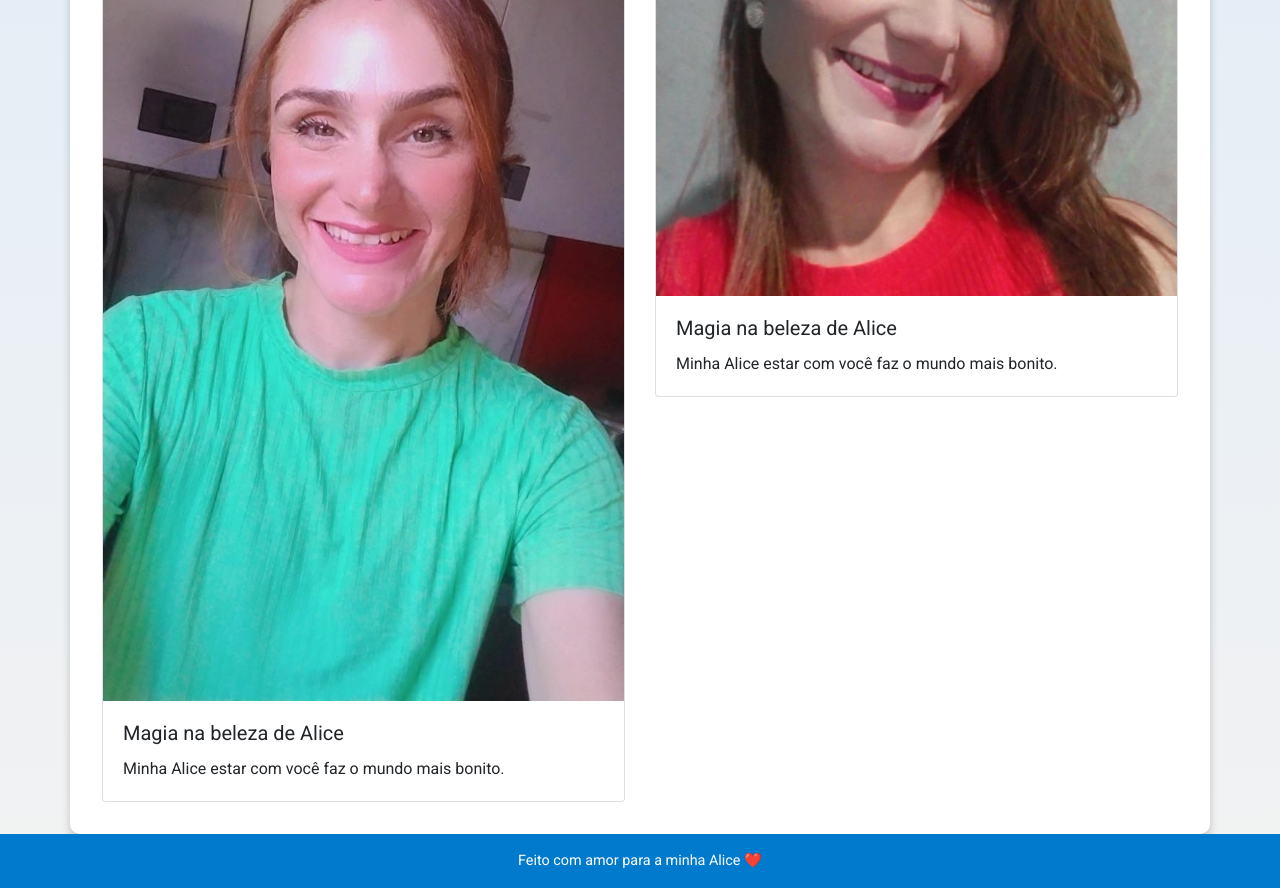
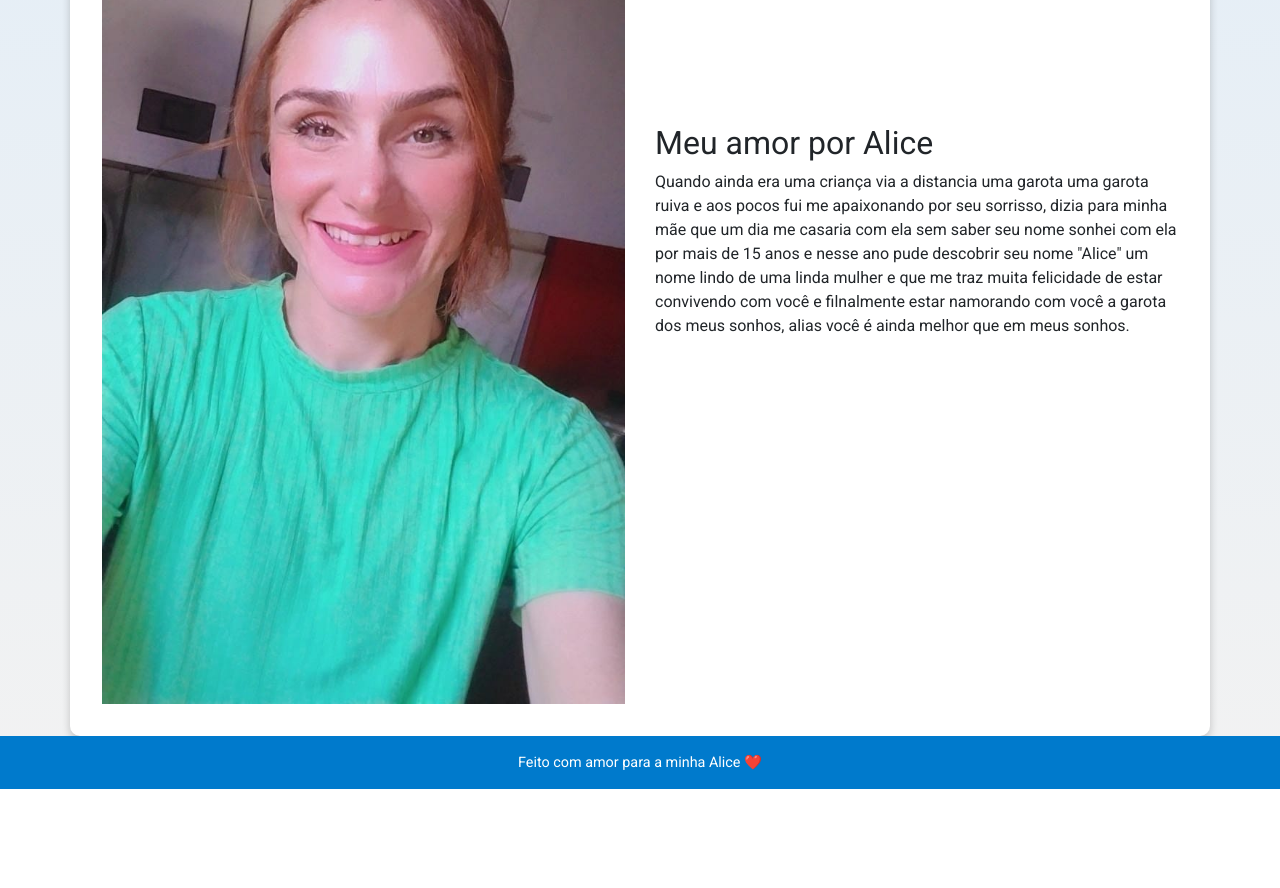
Before and after one commit to IvamNovais/Alice, a plain HTML site: page index.html in a window 1280 px wide. Shown: the part 1740-2628 px from the top of the page. After the commit the page ends 2529 px from the top, so only its background shows below. Drawn offline with nearby package versions, Linux system fonts and the light colour scheme.

Commit message:
amor por Alice

```diff
--- a/index.html
+++ b/index.html
@@ -1,15 +1,18 @@
 <!DOCTYPE html>
 <html lang="pt-br">
+
 <head>
   <meta charset="UTF-8">
   <meta name="viewport" content="width=device-width, initial-scale=1.0">
   <title>Mundo Encantado de Alice</title>
-  <link href="https://fonts.googleapis.com/css2?family=Great+Vibes&family=Roboto:wght@400;700&display=swap" rel="stylesheet">
+  <link href="https://fonts.googleapis.com/css2?family=Great+Vibes&family=Roboto:wght@400;700&display=swap"
+    rel="stylesheet">
   <!-- Link do Bootstrap -->
   <link href="https://stackpath.bootstrapcdn.com/bootstrap/4.5.2/css/bootstrap.min.css" rel="stylesheet">
   <link rel="stylesheet" href="style.css">
   <link rel="shortcut icon" href="./img/file (1).png" type="image/x-icon">
 </head>
+
 <body>
 
   <!-- Cabeçalho -->
@@ -28,7 +31,9 @@
     <p>Alice, uma ruiva mágica de olhos verdes, tão encantadora quanto o País das Maravilhas.</p>
     <p>Ela é a razão pela qual os meus dias são cheios de magia.</p>
     <p>
-        Você me faz me sentir como o chapeleiro, louco por você. Me leve ao seu mundo de fantasias, faça tudo se colorir de vermelho cobre, trazendo de novo a esperança, a alegria ao mundo. Meu amor por você, Alice, vai além da fantasia. É maior que qualquer País das Maravilhas, e é real.
+      Você me faz me sentir como o chapeleiro, louco por você. Me leve ao seu mundo de fantasias, faça tudo se colorir
+      de vermelho cobre, trazendo de novo a esperança, a alegria ao mundo. Meu amor por você, Alice, vai além da
+      fantasia. É maior que qualquer País das Maravilhas, e é real.
     </p>
   </section>
 
@@ -69,28 +74,22 @@
     </div>
   </section>
 
+
+
+
   <section class="section-content container">
     <h2>Sorisso que traz a luz ao mundo</h2>
-    <div class="row ">
-      <!-- Card 1 -->
+    <div class="row align-items-center ">
+      <div class=" col-sm-12 col-md-6 mb-6">
+        <img src="./img/WhatsApp Image 2024-12-12 at 15.17.49.jpeg" class="card-img-top" alt="Imagem 1">
+      </div>
       <div class="col-sm-12 col-md-6 mb-6">
-        <div class="card">
-          <img src="./img/WhatsApp Image 2024-12-12 at 15.17.49.jpeg" class="card-img-top" alt="Imagem 1">
-          <div class="card-body">
-            <h5 class="card-title">Magia na beleza de Alice</h5>
-            <p class="card-text">Minha Alice estar com você faz o mundo mais bonito.</p>
-          </div>
-        </div>
-      </div>
-      <!-- Card 2 -->
-      <div class="col-sm-12 col-md-6 mb-6">
-        <div class="card">
-          <img src="./img/WhatsApp Image 2024-12-12 at 15.32.20.jpeg" class="card-img-top" alt="Imagem 1">
-          <div class="card-body">
-            <h5 class="card-title">Magia na beleza de Alice</h5>
-            <p class="card-text">Minha Alice estar com você faz o mundo mais bonito.</p>
-          </div>
-        </div>
+        <h2>Meu amor por Alice</h2>
+        <p>Quando ainda era uma criança via a distancia uma garota uma garota ruiva e aos pocos fui me apaixonando por
+          seu sorrisso, dizia para minha mãe que um dia me casaria com ela sem saber seu nome sonhei com ela por mais de
+          15 anos e nesse ano pude descobrir seu nome "Alice" um nome lindo de uma linda mulher e que me traz muita
+          felicidade de estar convivendo com você e filnalmente estar namorando com você a garota dos meus sonhos, alias
+          você é ainda melhor que em meus sonhos.</p>
       </div>
     </div>
   </section>
@@ -106,4 +105,5 @@
   <script src="https://cdn.jsdelivr.net/npm/@popperjs/core@2.9.2/dist/umd/popper.min.js"></script>
   <script src="https://stackpath.bootstrapcdn.com/bootstrap/4.5.2/js/bootstrap.min.js"></script>
 </body>
+
 </html>
--- a/style.css
+++ b/style.css
@@ -38,3 +38,12 @@ body {
     color: white;
     font-size: 0.9rem;
   }
+  .amor{
+    background-image: url("./img/WhatsApp\ Image\ 2024-12-12\ at\ 15.17.49.jpeg");
+    background-size: cover;
+    background-position: center;
+    height: 900px;
+    color: white;
+    text-shadow: 2px 2px 4px #000;
+    font-size: 2rem;
+  }
```
Also changed, not shown: 1 other file.
